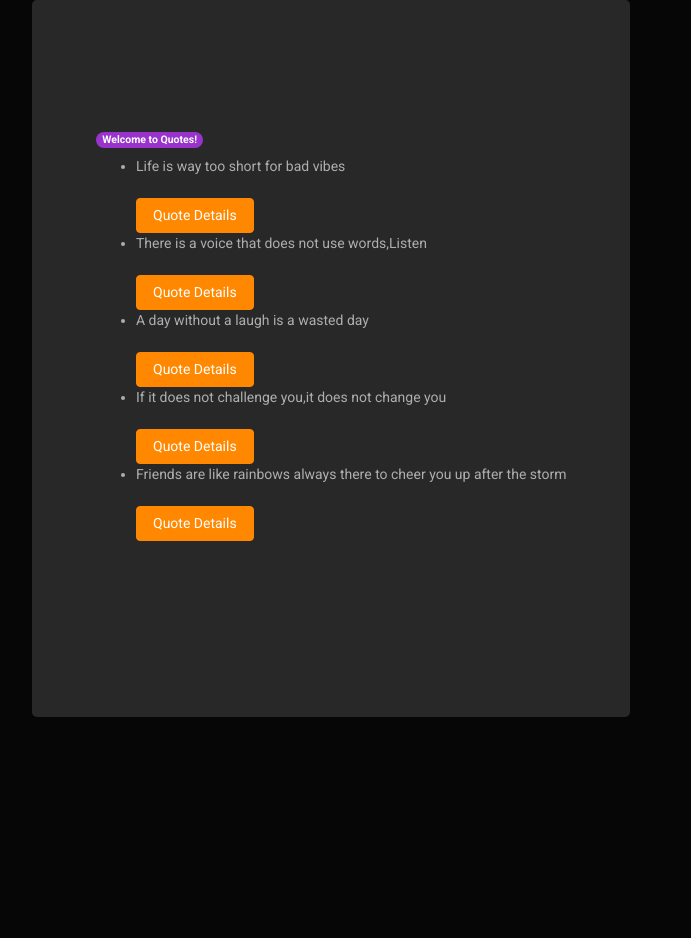
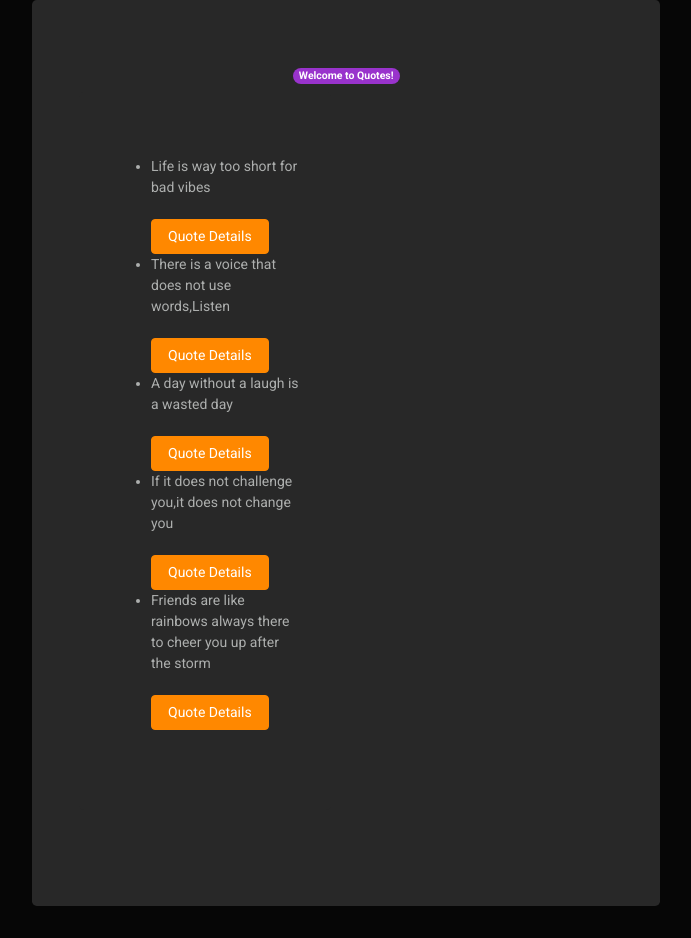
Before and after one commit to 3RebeccaSila3/QUOTES, an Angular app: page / in a window 1280 px wide. Shown: the whole page, without its empty margins (38-729 px from the left). Before the commit the page ends 800 px from the top, so only its background shows below. Built offline with nearby package versions, Linux system fonts and the light colour scheme.

Commit message:
modified files to add more functionality

```diff
--- a/src/app/quote-details/quote-details.component.html
+++ b/src/app/quote-details/quote-details.component.html
@@ -1,2 +1,2 @@
 <p>{{quote.description}}</p>
-<button (click)='quoteComplete(true)'>Delete Quote</button>
+<button class="btn btn-danger" (click)='quoteComplete(true)'>Delete Quote</button>
--- a/src/app/quote/quote.component.html
+++ b/src/app/quote/quote.component.html
@@ -1,7 +1,11 @@
+<div  style="text-align:center">
+    <h1 class="badge badge-pill badge-info">Welcome to {{ title }}!</h1>
+</div>
+
 <div class="container">
   <div class = "row">
+   <div class="col-md-6">
       <div class = "jumbotron">
-      <h1 style="text-align:center" class="badge badge-pill badge-info">Welcome to {{ title }}!</h1>
 
           <ul>
               <div *ngFor='let quote of quotes;let i = index'>
@@ -14,3 +18,4 @@
         </div>
    </div>
   </div>
+</div>
```
Lines whose indentation alone changed are shown as unchanged.
